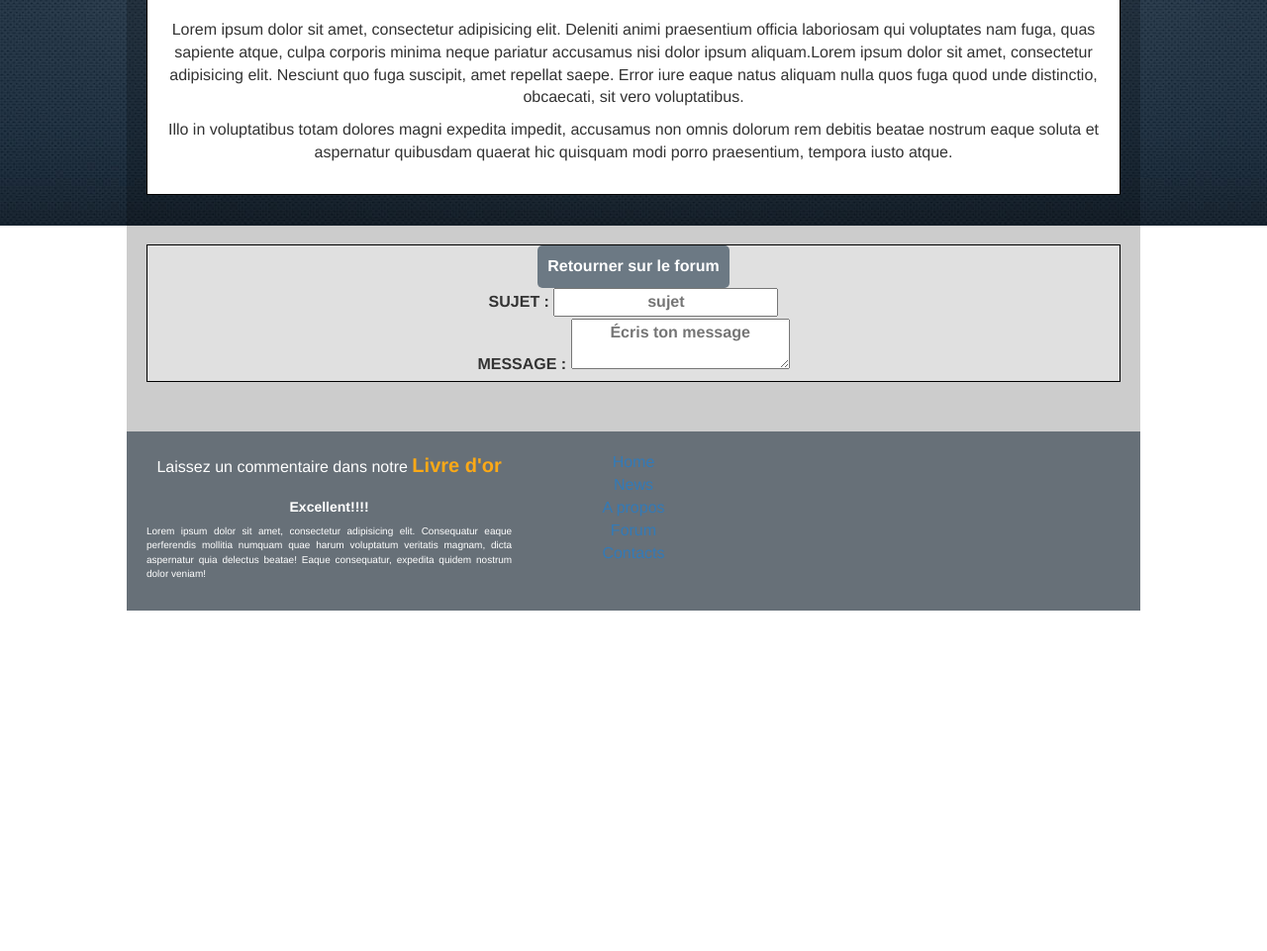
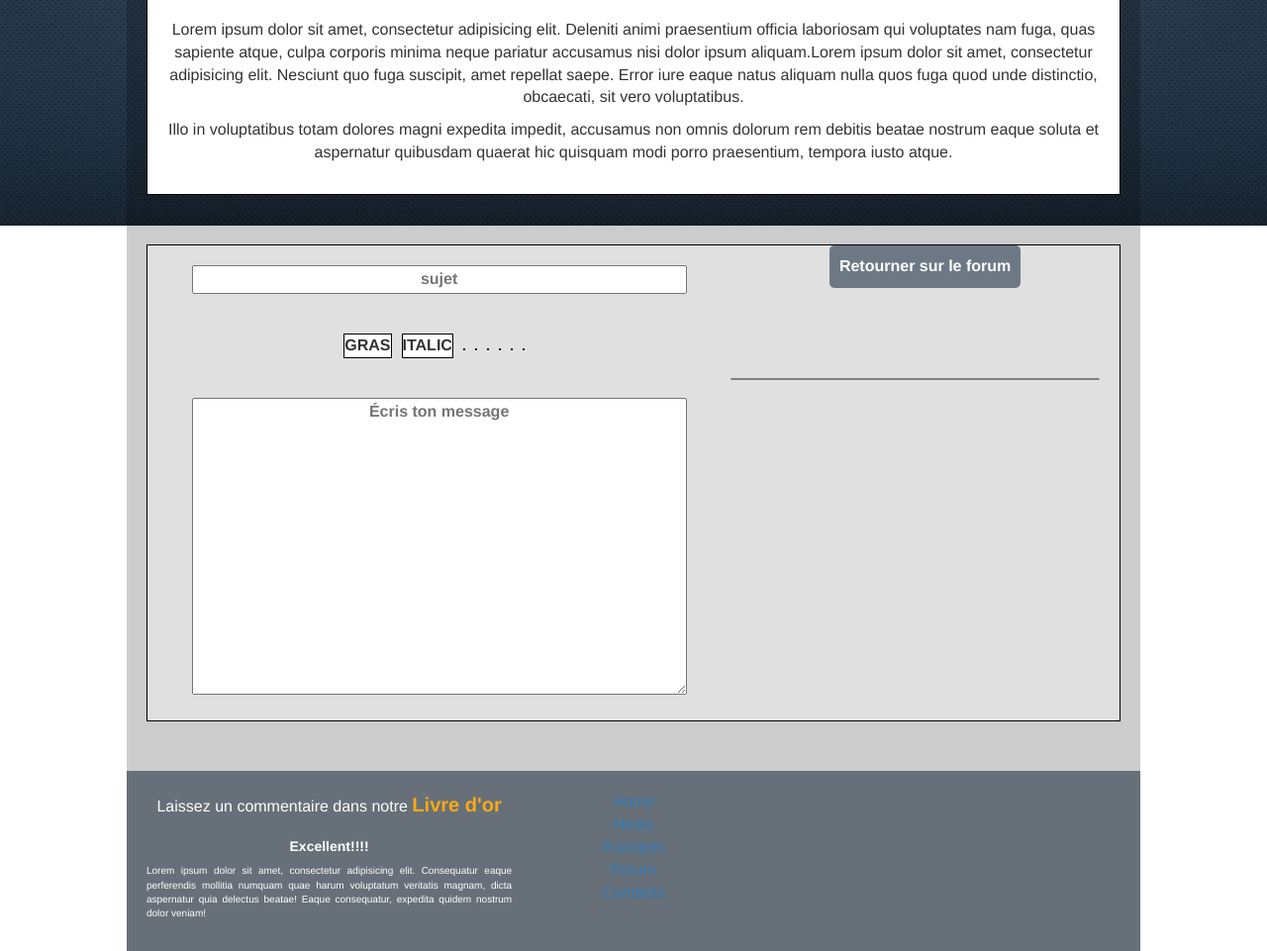
Before and after one commit to DreamTeam3WA/projet_1, a PHP site: page /index.php?page=forum in a window 1280 px wide. Shown: the part 972-1933 px from the top of the page at 99% size. Before the commit the page ends 1589 px from the top, so only its background shows below. Run offline with PHP 8.4, Linux system fonts and the light colour scheme; data comes from the database, SQL or seed files in the repository; some libraries are stand-ins or nearby versions.

Commit message:
Mise a jour Mika flaticon

```diff
--- a/views/forum.phtml
+++ b/views/forum.phtml
@@ -121,12 +121,16 @@
 	<div class="newsujetforum">
 		<button class="returnforum">Retourner sur le forum</button>
 		<div class="titrenewsujetforum">
-			<label for="titresujet">Sujet :</label>
 			<input type="text" id="titresujet" placeholder="sujet">
 		</div>
+		<div class="styletexte">
+			<div class="gras">Gras</div><div class="italic">Italic</div><div class="souligne"></div><div class="citation"></div><div class="liste"></div><div class="crochet"></div><div class="image"></div><div class="couleurpolice"></div>
+		</div>
 		<div class="descriptionnewsujetforum">
-			<label for="message">Message :</label>
 			<textarea id="message" placeholder="Écris ton message"></textarea>
+		</div>
+		<div class="smiley">
+
 		</div>
 	</div>
 </div>
--- a/views/styles/style.css
+++ b/views/styles/style.css
@@ -334,7 +334,7 @@
 	border-bottom: 1px dotted black;
 	padding: 10px;
 	overflow: hidden;
-	text-align: center;
+
 }
 .navforum button {
 	background: #6C7984;
@@ -365,6 +365,34 @@
 	border-radius: 5px;
 }
 
+#message {
+	width: 500px;
+	height: 300px;
+}
+
+#titresujet {
+	width: 500px;
+}
+
+.descriptionnewsujetforum, .titrenewsujetforum, .styletexte {
+	float: left;
+	width: 60%;
+	margin: 20px 0;
+}
+
+.styletexte > *{
+	display: inline-block;
+	margin-right: 10px;
+	background: white;
+	border: 1px solid black;
+}
+.smiley {
+	float: left;
+	width: 38%;
+	background: white;
+	border: 1px solid grey;
+	border-radius: 5px;
+}
 
 /*----------------------
 TCHAT----------------*/
```
